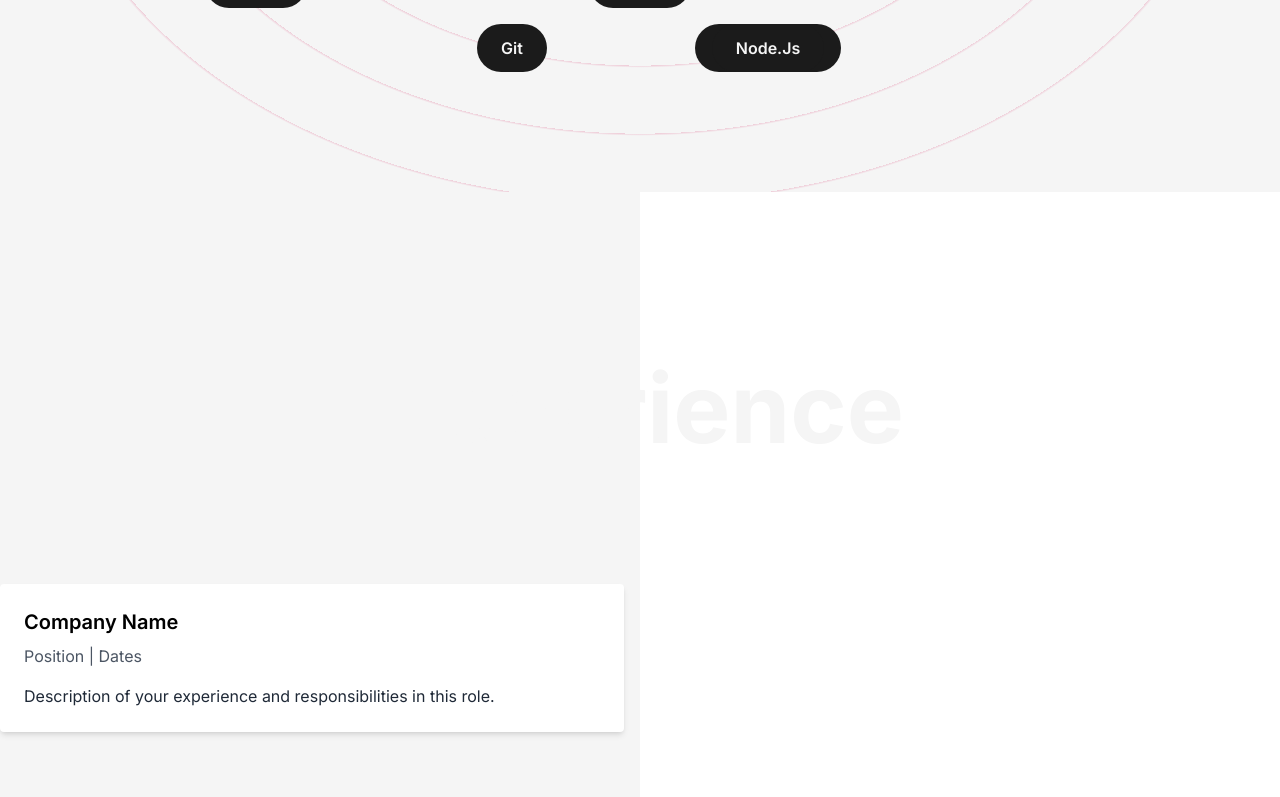
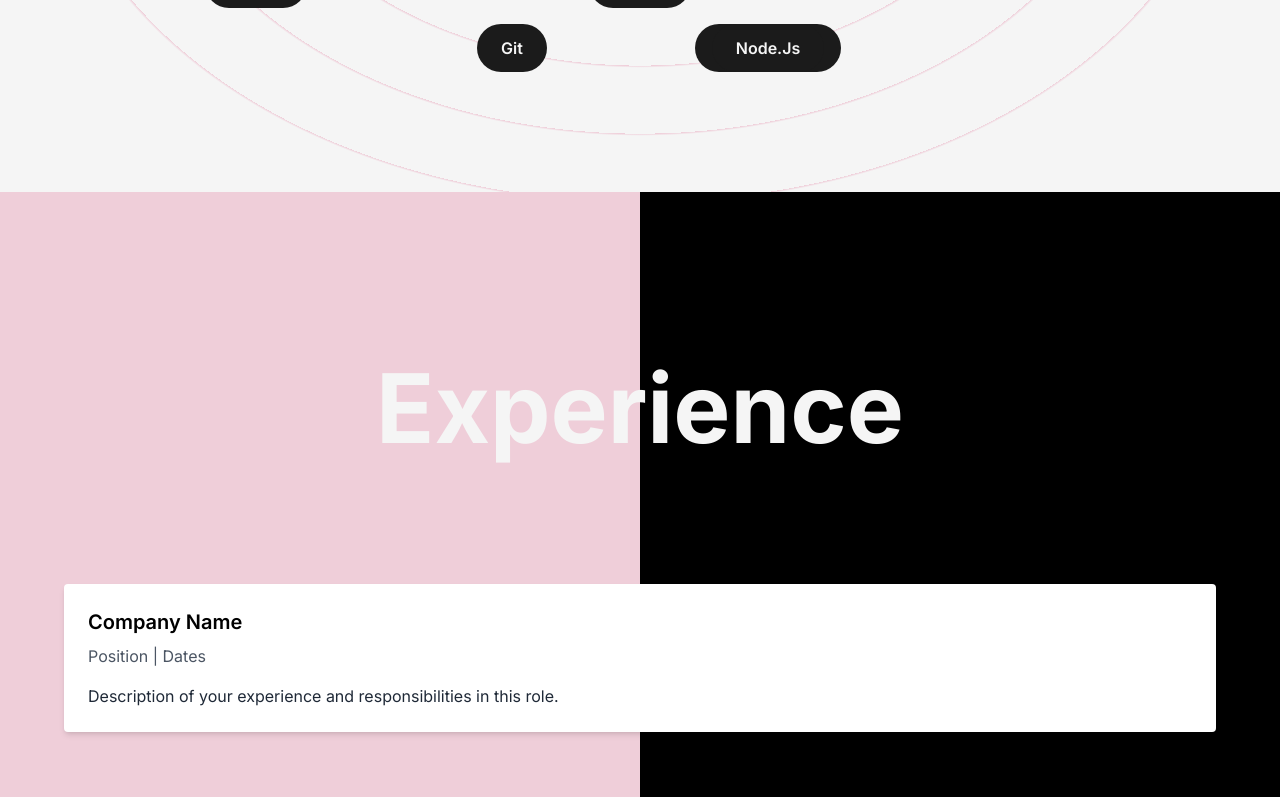
Before and after one commit to oslim4321/Oslim-portfolio, a Next.js app: page /about in a window 1280 px wide. Shown: the part 2000-2797 px from the top of the page. Built offline with nearby package versions, Linux system fonts and the light colour scheme.

Commit message:
working 25

```diff
--- a/src/app/about/page.js
+++ b/src/app/about/page.js
@@ -12,7 +12,7 @@ const page = () => {
           {" "}
           <AnimatedText
             text="Unleashing Creativity!"
-            className="my-10 !font-bold !text-8xl"
+            className="my-10 !font-bold text-2xl md:!text-8xl"
           />
           <AboutHeroPage />
           <Capability />
--- a/src/app/globals.css
+++ b/src/app/globals.css
@@ -19,6 +19,6 @@ body {
 }
 
 .twoBgColor {
-  background: linear-gradient(to right, #f5f5f5 50%, white 50%);
+  background: linear-gradient(to right, #efced9 50%, black 50%);
   /* height: 100vh; */
 }
--- a/src/app/page.js
+++ b/src/app/page.js
@@ -12,7 +12,7 @@ export default function Home() {
     <main
       className={`${montserrat.className} bg-light w-full min-h-screen tracking-wider`}
     >
-      <div className="b pt-10">
+      <div className="bg-[#f5f5f5] pt-10">
         <HeroPage />
         <TipsAboutMe />
       </div>
--- a/src/components/AboutHeroPage.js
+++ b/src/components/AboutHeroPage.js
@@ -4,7 +4,7 @@ import AnimatedImg from "@/src/components/AnimatedImg";
 
 const AboutHeroPage = () => {
   return (
-    <div className="cont grid grid-cols-12 place-items-center w-full py-10d">
+    <div className="cont grid grid-cols-12 place-items-center w-full py-10d overflow-hidden">
       <div className="col-span-12 md:col-span-6 flex flex-col mb-10">
         {/* <AnimatedText
                 text={"about"}
--- a/src/components/Experience.js
+++ b/src/components/Experience.js
@@ -3,11 +3,11 @@ import { motion } from "framer-motion";
 
 const Experience = () => {
   return (
-    <section className=" py-10">
-      <h2 className=" font-bold text-8xl my-32 text-light w-full text-center ">
+    <section className=" py-10 cont">
+      <h2 className=" font-bold  text-3xl md:text-8xl  my-32 text-light w-full text-center ">
         Experience
       </h2>
-      <div className="grid grid-cols-1 md:grid-cols-2 gap-8">
+      <div className="gridd grid-cols-1 md:grid-cols-2 gap-8">
         <motion.div
           className="p-6 bg-white rounded shadow-md"
           whileHover={{ scale: 1.05 }}
@@ -48,13 +48,13 @@ const Education = () => {
   ];
 
   return (
-    <section className="py-10 flex justify-center items-center flex-col">
-      <h2 className=" font-bold text-8xl my-32 text-light w-full text-center ">
+    <section className="py-10 cont">
+      <h2 className=" font-bold  text-3xl md:text-8xl  my-32 text-light w-full text-center ">
         Education
       </h2>
       {educationData.map((edu) => (
         <div key={edu.id} className="my-5">
-          <div className="grid grid-cols-12 gap-8">
+          <div className="gridd grid-cols-12 gap-8">
             <motion.div
               className="p-6 bg-white rounded shadow-md col-span-12 md:col-span-6"
               whileHover={{ scale: 1.05 }}
--- a/src/components/Skills.js
+++ b/src/components/Skills.js
@@ -17,7 +17,9 @@ const Skill = ({ name, x, y }) => (
 const Skills = () => {
   return (
     <div className="cont">
-      <h2 className=" font-bold text-8xl my-32 w-full text-center ">Skills</h2>
+      <h2 className=" font-bold text-3xl md:text-8xl my-32 w-full text-center ">
+        Skills
+      </h2>
       <div className="w-full h-screen relative flex items-center justify-center rounded-full bg-circular">
         <motion.div
           className="flex items-center justify-center rounded-full font-semibold bg-dark text-light p-8  cursor-pointer"
```
